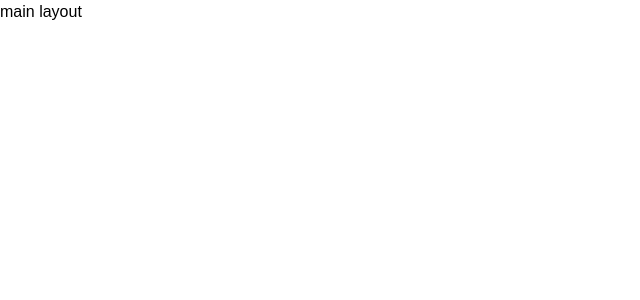
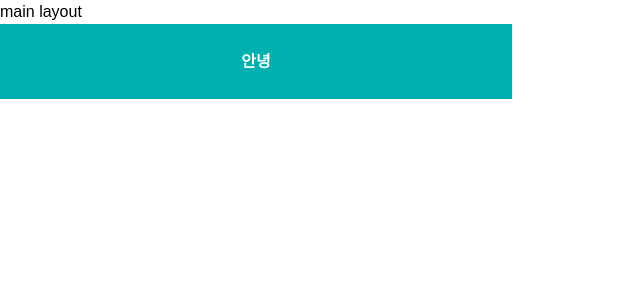
Before and after one commit to SeatOps/SeatOps-FE, a React (Vite) app: page / in a window 1280 px wide. Shown: the top 300 px of the page, without its empty margins (0-640 px from the left). Built offline with nearby package versions, Linux system fonts and the light colour scheme; a web font is replaced by a local one.

Commit message:
[feat] 버튼 컴포넌트 제작#10

```diff
--- /dev/null
+++ b/src/components/common/Button.tsx
@@ -0,0 +1,45 @@
+import { type ComponentProps } from 'react';
+
+const buttonColors = {
+  mint: 'bg-green-80 text-gray-0',
+  gray: 'bg-gray-30 text-gray-0',
+  darkGray: 'bg-gray-50 text-gray-0',
+  whiteMint: 'border-2 border-green-80 bg-gray-0 text-green-80',
+  whiteGray: 'border-2 border-gray-60 bg-gray-0 text-gray-60',
+} as const;
+
+const buttonSizes = {
+  signUp: 'w-[512px] h-[75px]',
+  reservation: 'w-[591px] h-[73px]',
+  userInfo: 'w-[522px] h-[54px]',
+  adminButton: 'w-[138px] h-[37px]',
+  phoneBottom: 'w-[100%] h-[98px]',
+  phoneCalendarBottom: 'w-[100%] h-[63px]',
+  phoneButton: 'w-[100%] h-[33px]',
+  icon: 'w-[33px] h-[33px]',
+} as const;
+
+const buttonRadius = {
+  0: '',
+  10: 'rounded-[10px]',
+  50: 'rounded-[50px]',
+} as const;
+
+interface ButtonProps extends ComponentProps<'button'> {
+  color: keyof typeof buttonColors;
+  variant: keyof typeof buttonSizes;
+  radius: 0 | 10 | 50;
+}
+
+function Button({ color, variant, radius, children, ...props }: ButtonProps) {
+  return (
+    <button
+      className={`flex items-center justify-center ${buttonRadius[radius]} ${buttonColors[color]} ${buttonSizes[variant]}`.trim()}
+      {...props}
+    >
+      {children}
+    </button>
+  );
+}
+
+export default Button;
--- a/src/pages/home/Home.tsx
+++ b/src/pages/home/Home.tsx
@@ -1,5 +1,13 @@
+import Button from '../../components/common/Button';
+
 function Home() {
-  return <div></div>;
+  return (
+    <div>
+      <Button color="mint" variant="signUp" radius={0}>
+        <p className="typo-mm-semibold">안녕</p>
+      </Button>
+    </div>
+  );
 }
 
 export default Home;
--- a/src/styles/theme.css
+++ b/src/styles/theme.css
@@ -1,16 +1,5 @@
 @theme {
   --font-sans: 'Pretendard Variable', sans-serif;
-
-  --text-40: 40px;
-  --text-36: 36px;
-  --text-28: 28px;
-  --text-24: 24px;
-  --text-20: 20px;
-  --text-18: 18px;
-  --text-16: 16px;
-  --text-14: 14px;
-  --text-11: 11px;
-  --text-8: 8px;
 
   /* Gray */
   --color-gray-0: #ffffff;
@@ -19,11 +8,11 @@
   --color-gray-50: #a2a2a2;
   --color-gray-60: #757575;
   --color-gray-70: #4d4d4d;
-  --color-gray-80: #0e0e0e;
+  --color-gray-80: #292929;
   --color-gray-90: #0e0e0e;
 
   /* Green */
-  --color-green-gray: #cae8dd;
+  --color-green-gray: #b0bec5;
   --color-green-10: #cae8dd;
   --color-green-50: #9ed0be;
   --color-green-80: #01aeb0;
@@ -32,3 +21,93 @@
   --color-blue: #2c8cff;
   --color-red: #ff0000;
 }
+
+@utility typo-xl-semibold {
+  font-size: 40px;
+  font-weight: 600;
+}
+
+@utility typo-llll-bold {
+  font-size: 36px;
+  font-weight: 700;
+}
+
+@utility typo-llll-semibold {
+  font-size: 36px;
+  font-weight: 600;
+}
+
+@utility typo-lll-bold {
+  font-size: 28px;
+  font-weight: 700;
+}
+
+@utility typo-lll-semibold {
+  font-size: 28px;
+  font-weight: 600;
+}
+
+@utility typo-ll-bold {
+  font-size: 24px;
+  font-weight: 700;
+}
+
+@utility typo-ll-semibold {
+  font-size: 24px;
+  font-weight: 600;
+}
+
+@utility typo-lg-bold {
+  font-size: 20px;
+  font-weight: 700;
+}
+
+@utility typo-lg-semibold {
+  font-size: 20px;
+  font-weight: 600;
+}
+
+@utility typo-lg-medium {
+  font-size: 20px;
+  font-weight: 500;
+}
+
+@utility typo-mmm-semibold {
+  font-size: 18px;
+  font-weight: 600;
+}
+
+@utility typo-mm-semibold {
+  font-size: 16px;
+  font-weight: 600;
+}
+
+@utility typo-md-bold {
+  font-size: 14px;
+  font-weight: 700;
+}
+
+@utility typo-md-medium {
+  font-size: 14px;
+  font-weight: 500;
+}
+
+@utility typo-ss-semibold {
+  font-size: 11px;
+  font-weight: 600;
+}
+
+@utility typo-ss-medium {
+  font-size: 11px;
+  font-weight: 500;
+}
+
+@utility typo-sm-bold {
+  font-size: 8px;
+  font-weight: 700;
+}
+
+@utility typo-sm-medium {
+  font-size: 8px;
+  font-weight: 500;
+}
```
